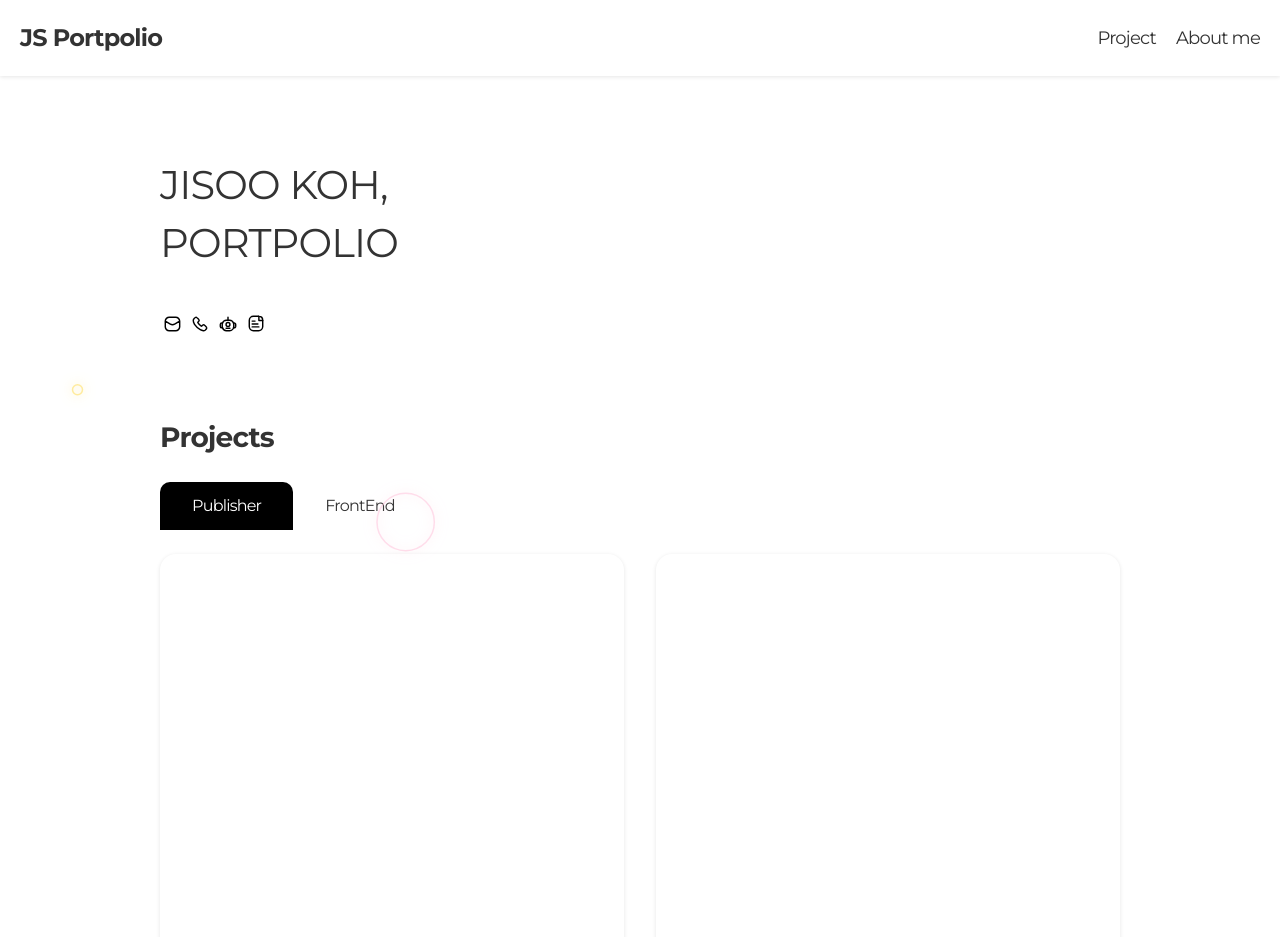
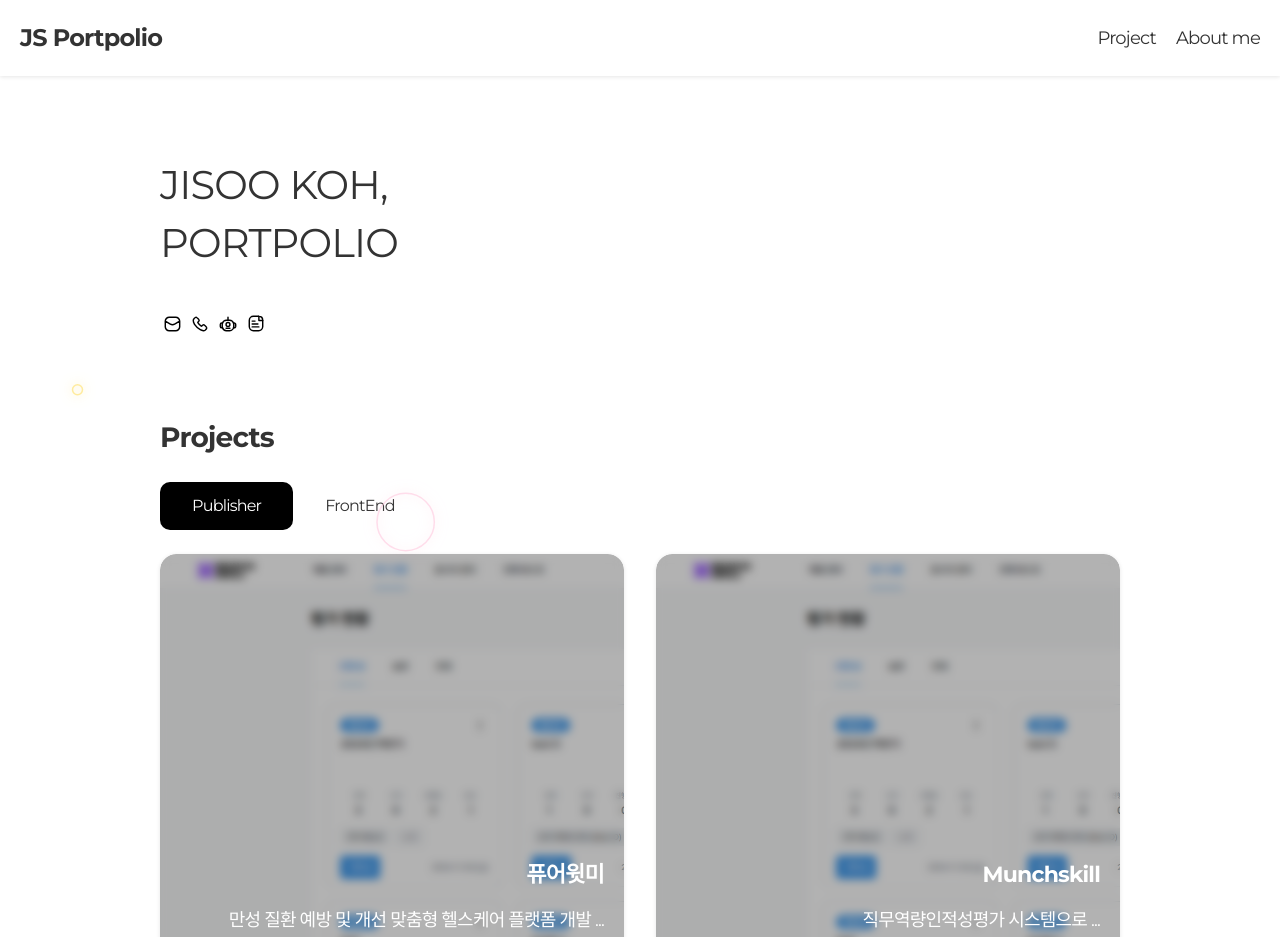
Before and after one commit to jisookoh/js-portpolio, a Next.js app: page / in a window 1280 px wide. Shown: the top 937 px of the page. Built offline with nearby package versions, Linux system fonts and the light colour scheme.

Commit message:
Style: styled thumbnail of project list

```diff
--- a/app/components/main/ProjectLists.tsx
+++ b/app/components/main/ProjectLists.tsx
@@ -1,8 +1,10 @@
 "use client";
 
+import Image from "next/image";
 import styled from "@emotion/styled";
 import { useRef } from "react";
 import { useIntersectionObserver, useModal } from "@app/hooks";
+import { Colors, Typography } from "@app/styles";
 
 export const ProjectLists = () => {
   const sectionRef = useRef<HTMLUListElement>(null);
@@ -28,8 +30,34 @@ export const ProjectLists = () => {
 
   return (
     <S.ListOfGallery ref={sectionRef}>
-      <S.ListOfGalleryItem onClick={onClick}></S.ListOfGalleryItem>
-      <S.ListOfGalleryItem></S.ListOfGalleryItem>
+      <S.ListOfGalleryItem onClick={onClick}>
+        <Image
+          src={"/images/munchskill_main.png"}
+          alt="먼치스킬 메인 대시보드"
+          width={1080}
+          height={525}
+          priority
+        />
+        <S.ProjectTextBox>
+          <S.ProjectTitle>퓨어윗미</S.ProjectTitle>
+          <S.ProjectDesc>
+            만성 질환 예방 및 개선 맞춤형 헬스케어 플랫폼 개발 ...
+          </S.ProjectDesc>
+        </S.ProjectTextBox>
+      </S.ListOfGalleryItem>
+      <S.ListOfGalleryItem onClick={onClick}>
+        <Image
+          src={"/images/munchskill_main.png"}
+          alt="먼치스킬 메인 대시보드"
+          width={1080}
+          height={525}
+          priority
+        />
+        <S.ProjectTextBox>
+          <S.ProjectTitle>Munchskill</S.ProjectTitle>
+          <S.ProjectDesc>직무역량인적성평가 시스템으로 ...</S.ProjectDesc>
+        </S.ProjectTextBox>
+      </S.ListOfGalleryItem>
       <S.ListOfGalleryItem></S.ListOfGalleryItem>
       <S.ListOfGalleryItem></S.ListOfGalleryItem>
     </S.ListOfGallery>
@@ -51,5 +79,53 @@ namespace S {
     overflow: hidden;
     border-radius: 16px;
     box-shadow: 0 1px 4px rgba(0, 0, 0, 0.1);
+    position: relative;
+    cursor: pointer;
+
+    & img {
+      transition: all 1s ease-in-out;
+      position: absolute;
+      top: 0;
+      left: 0;
+    }
+
+    &::before {
+      content: "";
+      position: absolute;
+      width: 100%;
+      height: 100%;
+      background-color: rgba(0, 0, 0, 0.3);
+      z-index: 1;
+      backdrop-filter: blur(5px);
+    }
+
+    &:hover {
+      img {
+        transform: scale(110%);
+      }
+    }
+  `;
+
+  export const ProjectTextBox = styled.div`
+    display: flex;
+    flex-direction: column;
+    align-items: flex-end;
+    gap: 16px;
+    position: absolute;
+    bottom: 0;
+    right: 0;
+    padding: 20px;
+    width: 100%;
+    z-index: 2;
+  `;
+
+  export const ProjectTitle = styled.h4`
+    ${Typography.Large};
+    color: ${Colors.White};
+  `;
+
+  export const ProjectDesc = styled.p`
+    ${Typography.Small};
+    color: ${Colors.White};
   `;
 }
--- a/app/components/tabs/TabList.tsx
+++ b/app/components/tabs/TabList.tsx
@@ -8,7 +8,7 @@ interface TabListProps {
 }
 
 export const TabList = ({ children, activeTab, onClick }: TabListProps) => (
-  <S.TabWrapper role="tablist">
+  <S.TabWrapper>
     {Children.map(children, (child, idx) => {
       if (isValidElement(child)) {
         const tabProps = {
--- a/app/components/tabs/ui/Tab.tsx
+++ b/app/components/tabs/ui/Tab.tsx
@@ -19,13 +19,13 @@ namespace S {
     ${Typography.XSmall};
     cursor: pointer;
     transition: all 0.2s ease-in-out;
+    border-radius: 10px;
 
     ${({ isActive }) =>
       isActive
         ? `
             color: ${Colors.White};
             background-color: ${Colors.Black};
-            border-radius: 10px 10px 0 0;
           `
         : `
             &:hover {
```
Also changed, not shown: public/images/munchskill_logo.png (added), public/images/munchskill_main.png (added).
